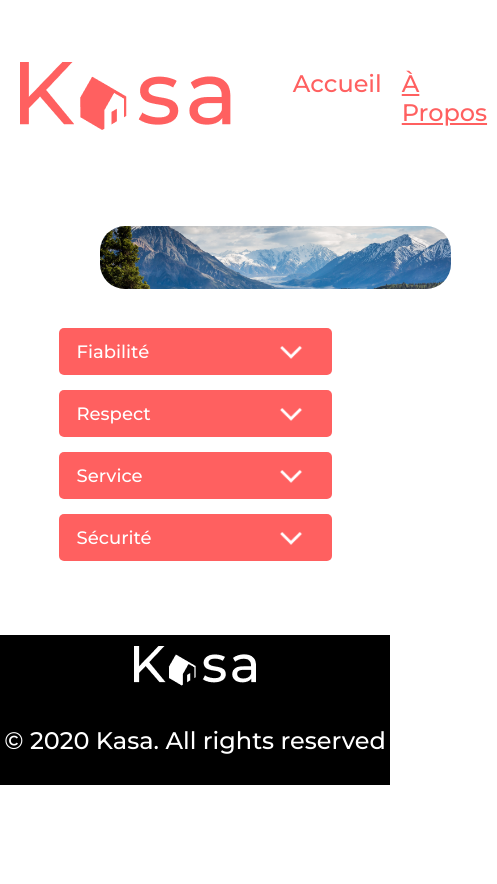
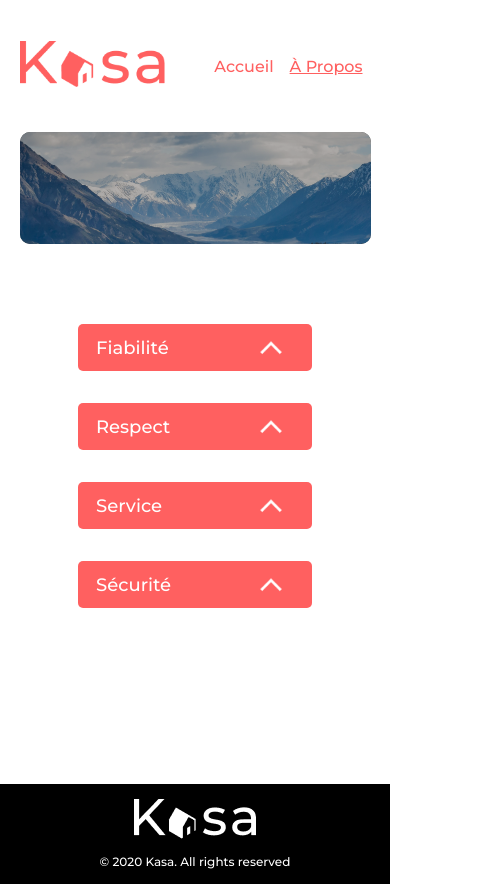
Before and after one commit to sousouben/Mouatakide_Souad_p11_102022, a React (Create React App) app in the folder kasa/: page /apropos in a window 390 px wide. Shown: the whole page, 497 px wide, since content can reach past the window. Before the commit the page ends 844 px from the top, so only its background shows below. Built offline with nearby package versions, Linux system fonts and the light colour scheme.

Commit message:
media queries page accueil

```diff
--- /dev/null
+++ b/kasa/src/Components/Banniere/Banniere.css
@@ -0,0 +1,70 @@
+.banniere {
+  display: flex;
+  justify-content: center;
+  align-items: center;
+  width: 90vw;
+  height: 14rem;
+  position: relative;
+  background: #000;
+  border-radius: 25px;
+}
+
+.banniere img {
+  object-fit: cover;
+  border-radius: 25px;
+  opacity: 0.7;
+  width: 100%;
+  height: 100%;
+}
+
+.banniere h1 {
+  font-size: 48px;
+  font-weight: 500;
+  position: absolute;
+  color: white;
+}
+
+@media screen and (min-width: 993px) and (max-width: 1220px) {
+  .banniere {
+    width: 90vw;
+  }
+}
+
+@media screen and (min-width: 769px) and (max-width: 992px) {
+  .banniere {
+    width: 90vw;
+  }
+  .banniere h1 {
+    font-size: 40px;
+    width: 80%;
+  }
+}
+
+@media screen and (min-width: 375px) and (max-width: 768px) {
+  .banniere {
+    width: 90vw;
+    height: 7rem;
+    border-radius: 10px;
+  }
+  .banniere img {
+    border-radius: 10px;
+  }
+  .banniere h1 {
+    font-size: 30px;
+    width: 80%;
+  }
+}
+@media only screen and (max-width: 374px) {
+  .banniere {
+    width: 90vw;
+    height: 7rem;
+    border-radius: 10px;
+  }
+  .banniere img {
+    border-radius: 10px;
+  }
+  .banniere h1 {
+    font-size: 24px;
+    width: 250px;
+  }
+}
--- /dev/null
+++ b/kasa/src/Components/Banniere/Banniere.jsx
@@ -0,0 +1,14 @@
+import React from "react";
+import "./Banniere.css";
+
+const Banniere = ({ image }) => {
+  return (
+    <div className="banniere">
+      <img src={image} alt="" className="bannerImg" />
+      <h1>Chez vous, partout et ailleurs</h1>
+      <div className="filtre"></div>
+    </div>
+  );
+};
+
+export default Banniere;
--- a/kasa/src/Components/Carroussel/Carroussel.css
+++ b/kasa/src/Components/Carroussel/Carroussel.css
@@ -4,6 +4,7 @@
   height: 415px;
   background-size: cover;
   background-repeat: no-repeat;
+  background-position: center;
 }
 
 .photo p {
--- a/kasa/src/Components/Dropdown/Dropdown.jsx
+++ b/kasa/src/Components/Dropdown/Dropdown.jsx
@@ -4,15 +4,15 @@ import open from "../../assets/icones/ouvert.png";
 import "./Dropdown.css";
 
 function Dropdown({ title, text, extraClass }) {
-  const [dropdownOpen, setDropdown] = useState(false);
+  const [dropdownStart, setDropdown] = useState(false);
 
-  return dropdownOpen ? (
+  return dropdownStart ? (
     <div className={extraClass ? "dropdown " + extraClass : "dropdown"}>
       <div className="titre-dropdown">
         <h3>{title}</h3>
         <img
-          src={close}
-          alt="Contenu invisible"
+          src={open}
+          alt="Contenu visible"
           onClick={() => setDropdown(false)}
         />
       </div>
@@ -23,8 +23,8 @@ function Dropdown({ title, text, extraClass }) {
       <div className="titre-dropdown">
         <h3>{title}</h3>
         <img
-          src={open}
-          alt="Contenu visible"
+          src={close}
+          alt="Contenu invisible"
           onClick={() => setDropdown(true)}
         />
       </div>
--- a/kasa/src/Components/Footer/Footer.css
+++ b/kasa/src/Components/Footer/Footer.css
@@ -16,3 +16,30 @@ footer {
 footer p {
   margin: 40px 0 30px 0;
 }
+@media screen and (min-width: 769px) and (max-width: 992px) {
+  .footer {
+    font-size: 12px;
+  }
+  p {
+    margin: 15px 0;
+  }
+}
+
+@media screen and (min-width: 375px) and (max-width: 768px) {
+  footer {
+    height: 100px;
+    font-size: 12px;
+  }
+  footer p {
+    margin: 15px 0;
+  }
+}
+@media only screen and (max-width: 374px) {
+  footer {
+    height: 100px;
+    font-size: 12px;
+  }
+  footer p {
+    margin: 15px 0;
+  }
+}
--- a/kasa/src/Components/Gallery/Gallery.css
+++ b/kasa/src/Components/Gallery/Gallery.css
@@ -45,22 +45,21 @@
   line-height: 20px;
   color: white;
 }
-@media screen and (max-width: 375px) {
+@media screen and (min-width: 375px) and (max-width: 768px) {
   .gallery,
   .gallery img,
   .filtreGallery {
     width: 335px;
-    height: 200px;
+    height: 255px;
     border-radius: 10px;
   }
   .filtreGallery {
-    margin-top: -60.5%;
+    margin-top: -77.5%;
   }
   .gallery {
     margin-bottom: 20px;
   }
   .gallery h2 {
     font-size: 14px;
-    margin-top: -15%;
   }
 }
--- a/kasa/src/Components/Header/Header.css
+++ b/kasa/src/Components/Header/Header.css
@@ -35,3 +35,112 @@ a {
 .active {
   text-decoration-line: underline;
 }
+
+@media screen and (min-width: 993px) and (max-width: 1220px) {
+  .header {
+    width: 90vw;
+    height: 47px;
+  }
+
+  .logo {
+    width: 50%;
+  }
+  .navigation {
+    width: 50%;
+  }
+  a {
+    font-size: 24px;
+  }
+  ul {
+    justify-content: flex-end;
+  }
+  li {
+    margin-left: 20px;
+  }
+}
+
+@media screen and (min-width: 769px) and (max-width: 992px) {
+  .header {
+    width: 90vw;
+    margin: 2rem 0;
+  }
+
+  .logo {
+    width: 50%;
+  }
+  .navigation {
+    width: 50%;
+  }
+
+  a {
+    font-size: 20px;
+  }
+
+  ul {
+    justify-content: flex-end;
+  }
+
+  li {
+    margin-left: 20px;
+  }
+}
+
+@media screen and (min-width: 375px) and (max-width: 768px) {
+  .header {
+    width: 90vw;
+    margin: 2rem 0;
+  }
+
+  .logo {
+    width: 50%;
+  }
+
+  .logo img {
+    width: 145px;
+  }
+  .navigation {
+    width: 50%;
+  }
+
+  a {
+    font-size: 16px;
+  }
+
+  ul {
+    justify-content: flex-end;
+  }
+  li {
+    padding: 8px;
+  }
+}
+
+@media screen and (max-width: 374px) {
+  .header {
+    width: 90vw;
+    margin: 2rem 0;
+  }
+
+  .logo {
+    width: 50%;
+  }
+
+  .logo img {
+    width: 145px;
+  }
+
+  .navigation {
+    width: 145px;
+  }
+
+  a {
+    font-size: 12px;
+  }
+
+  ul {
+    justify-content: flex-end;
+  }
+
+  li {
+    padding: 8px;
+  }
+}
--- a/kasa/src/pages/Apropos/Apropos.css
+++ b/kasa/src/pages/Apropos/Apropos.css
@@ -1,20 +1,30 @@
-.baniere-a-propos {
-  width: 90%;
-  margin-left: 100px;
-  margin-top: 30px;
-  margin-bottom: 20px;
-  border-radius: 25px;
+.main-banner {
+  display: flex;
+  flex-direction: column;
+  align-items: center;
+  width: 60vw;
 }
-.about .dropdown {
-  width: 70%;
-  margin-top: 15px;
-  margin-left: 15%;
-  margin-bottom: 10px;
-}
-.about .titre-dropdown {
+
+.about {
+  align-items: center;
+  display: flex;
+  flex-direction: column;
+  padding-bottom: 5rem;
+  padding-top: 5rem;
   width: 100%;
 }
-.about .dropdown p {
+
+.main-banner .dropdown {
+  display: flex;
+  flex-direction: column;
+  border-radius: 5px;
+  margin-bottom: 2rem;
+  width: 100%;
+}
+.main-banner .titre-dropdown {
+  width: 100%;
+}
+.main-banner .dropdown p {
   height: auto;
   padding: 10px 30px 10px 30px;
   width: 100%;
@@ -26,3 +36,6 @@
   letter-spacing: 0em;
   text-align: left;
 }
+.main-banner h1 {
+  color: transparent !important;
+}
--- a/kasa/src/pages/Apropos/Apropos.jsx
+++ b/kasa/src/pages/Apropos/Apropos.jsx
@@ -1,16 +1,13 @@
 import React from "react";
 import "./Apropos.css";
-import apropos from "../../assets/images/banniereApropos.png";
+import Image from "../../assets/images/banniereApropos.png";
 import Dropdown from "../../Components/Dropdown/Dropdown";
+import Banniere from "../../Components/Banniere/Banniere";
 
 function Apropos() {
   return (
-    <div className="apropos">
-      <img
-        className="baniere-a-propos"
-        src={apropos}
-        alt="Chaine de montagnes"
-      />
+    <div className="main-banner">
+      <Banniere image={Image} />
       <div className="about">
         <Dropdown
           title="Fiabilité"
--- a/kasa/src/pages/Home/Home.css
+++ b/kasa/src/pages/Home/Home.css
@@ -3,31 +3,6 @@
   flex-direction: column;
   align-items: center;
   width: 60vw;
-}
-.banniere {
-  display: flex;
-  justify-content: center;
-  align-items: center;
-  width: 90vw;
-  height: 14rem;
-  position: relative;
-  background: #000;
-  border-radius: 25px;
-}
-
-.banniere img {
-  object-fit: cover;
-  border-radius: 25px;
-  opacity: 0.7;
-  width: 100%;
-  height: 100%;
-}
-
-.banniere h1 {
-  font-size: 48px;
-  font-weight: 500;
-  position: absolute;
-  color: white;
 }
 
 .GalleryLogements {
@@ -41,3 +16,38 @@
   padding: 3rem 0;
   width: 90vw;
 }
+@media screen and (min-width: 993px) and (max-width: 1220px) {
+  .GalleryLogements {
+    width: 90vw;
+  }
+}
+
+@media screen and (min-width: 769px) and (max-width: 992px) {
+  .GalleryLogements {
+    width: 90vw;
+  }
+  .main {
+    width: 90vw;
+  }
+}
+
+@media screen and (min-width: 375px) and (max-width: 768px) {
+  .GalleryLogements {
+    background: white;
+    width: 90vw;
+    padding: 0;
+  }
+  .main {
+    width: 90vw;
+  }
+}
+@media only screen and (max-width: 374px) {
+  .GalleryLogements {
+    background: white;
+    width: 90vw;
+    padding: 0;
+  }
+  .main {
+    width: 90vw;
+  }
+}
--- a/kasa/src/pages/Home/Home.jsx
+++ b/kasa/src/pages/Home/Home.jsx
@@ -1,6 +1,7 @@
 import React from "react";
 import "./Home.css";
-import home from "../../assets/images/banniereAccueil.png";
+import Banniere from "../../Components/Banniere/Banniere";
+import Image from "../../assets/images/banniereAccueil.png";
 import Gallery from "../../Components/Gallery/Gallery";
 import { Link } from "react-router-dom";
 import { getLogements } from "../../data/services";
@@ -8,11 +9,7 @@ import { getLogements } from "../../data/services";
 const Home = () => {
   return (
     <div className="main">
-      <div className="banniere">
-        <img src={home} alt="bannière de la page d'acceuil" />
-        <h1>Chez vous, partout et ailleurs</h1>
-        <div className="filtre"></div>
-      </div>
+      <Banniere image={Image} />
       <div className="GalleryLogements">
         {getLogements().map((logement) => (
           <Link to={`/logement/${logement.id}`} key={logement.id}>
```
